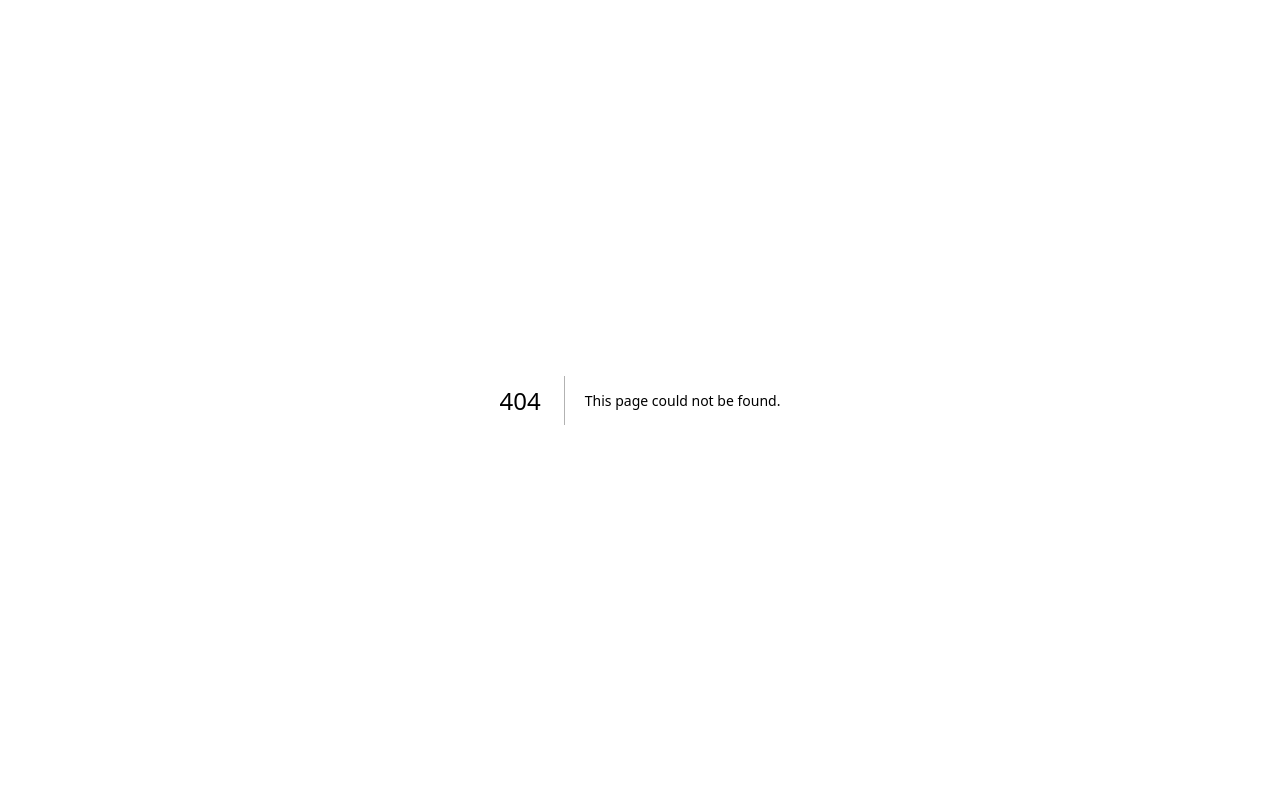
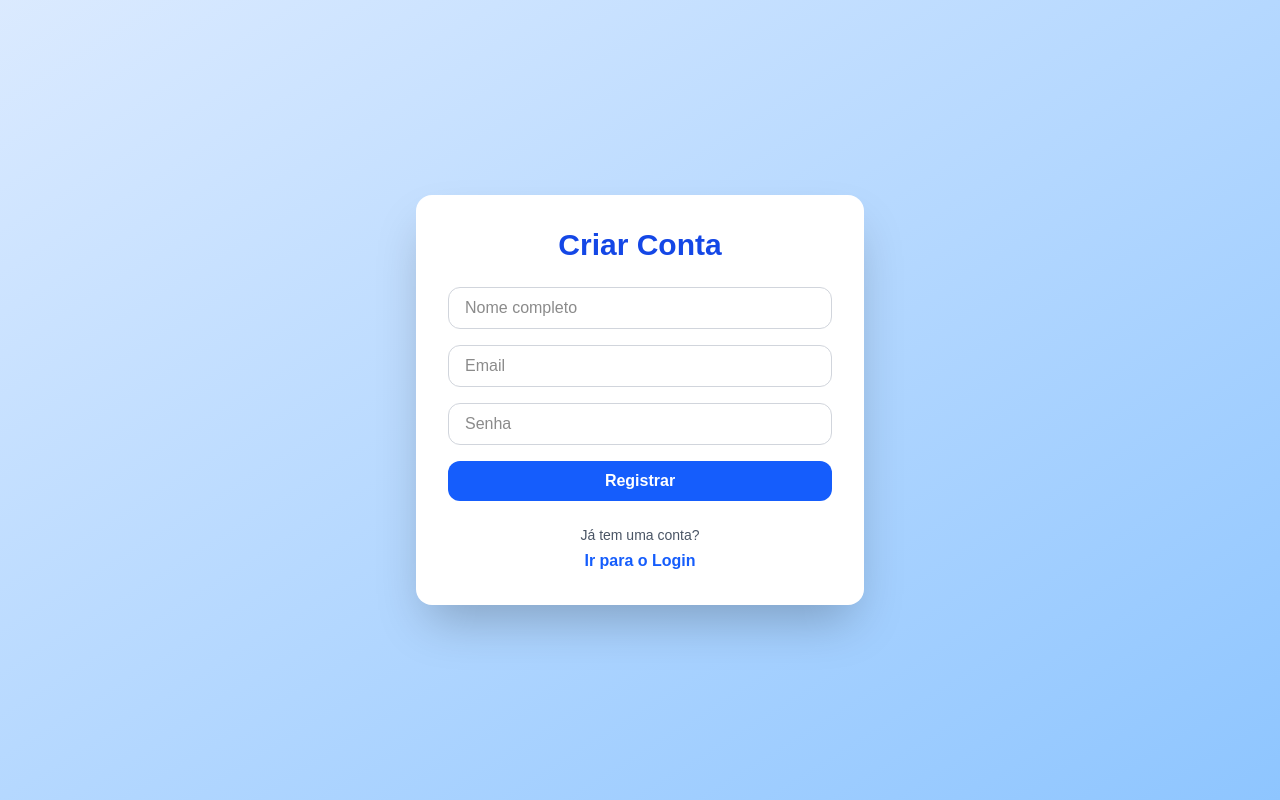
Before and after one commit to luc9z/amigo-de-patas-frontend, a Next.js app in the folder amigodepatas/: page /register in a window 1280 px wide. Before the commit this address had no page. Built offline with nearby package versions, Linux system fonts and the light colour scheme.

Commit message:
Creation Register Page

```diff
--- /dev/null
+++ b/amigodepatas/src/app/register/page.js
@@ -0,0 +1,99 @@
+"use client";
+
+import { useState } from "react";
+import { useRouter } from "next/navigation";
+
+export default function RegisterPage() {
+  const router = useRouter();
+  const [form, setForm] = useState({ nome: "", email: "", senha: "" });
+  const [erro, setErro] = useState("");
+  const [sucesso, setSucesso] = useState("");
+
+  const handleChange = (e) => {
+    const { name, value } = e.target;
+    setForm({ ...form, [name]: value });
+  };
+
+  const handleSubmit = async (e) => {
+    e.preventDefault();
+    setErro("");
+    setSucesso("");
+
+    try {
+      const res = await fetch("http://localhost:8080/auth/register", {
+        method: "POST",
+        headers: { "Content-Type": "application/json" },
+        body: JSON.stringify(form),
+      });
+
+      if (!res.ok) {
+        throw new Error("Erro ao registrar. Verifique os dados.");
+      }
+
+      setSucesso("Usuário registrado com sucesso!");
+      setTimeout(() => router.push("/login"), 1500);
+    } catch (err) {
+      setErro(err.message);
+    }
+  };
+
+  return (
+    <div className="min-h-screen flex items-center justify-center bg-gradient-to-br from-blue-100 to-blue-300">
+      <div className="bg-white p-8 rounded-2xl shadow-2xl w-full max-w-md space-y-6">
+        <h1 className="text-3xl font-extrabold text-center text-blue-700">Criar Conta</h1>
+
+        <form onSubmit={handleSubmit} className="space-y-4">
+          <input
+            type="text"
+            name="nome"
+            placeholder="Nome completo"
+            value={form.nome}
+            onChange={handleChange}
+            required
+            className="w-full px-4 py-2 border border-gray-300 rounded-xl focus:ring-2 focus:ring-blue-400 focus:outline-none"
+          />
+
+          <input
+            type="email"
+            name="email"
+            placeholder="Email"
+            value={form.email}
+            onChange={handleChange}
+            required
+            className="w-full px-4 py-2 border border-gray-300 rounded-xl focus:ring-2 focus:ring-blue-400 focus:outline-none"
+          />
+
+          <input
+            type="password"
+            name="senha"
+            placeholder="Senha"
+            value={form.senha}
+            onChange={handleChange}
+            required
+            className="w-full px-4 py-2 border border-gray-300 rounded-xl focus:ring-2 focus:ring-blue-400 focus:outline-none"
+          />
+
+          <button
+            type="submit"
+            className="w-full bg-blue-600 text-white font-semibold py-2 rounded-xl hover:bg-blue-700 transition duration-300"
+          >
+            Registrar
+          </button>
+        </form>
+
+        {erro && <p className="text-red-500 text-center font-medium">{erro}</p>}
+        {sucesso && <p className="text-green-500 text-center font-medium">{sucesso}</p>}
+
+        <div className="text-center">
+          <p className="text-sm text-gray-600">Já tem uma conta?</p>
+          <button
+            onClick={() => router.push("/login")}
+            className="text-blue-600 font-semibold hover:underline mt-1"
+          >
+            Ir para o Login
+          </button>
+        </div>
+      </div>
+    </div>
+  );
+}
```
